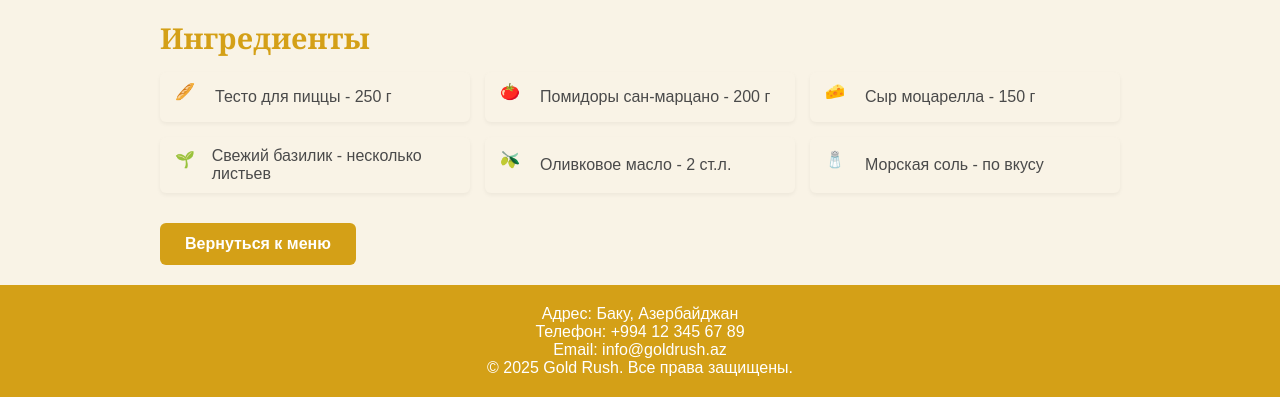
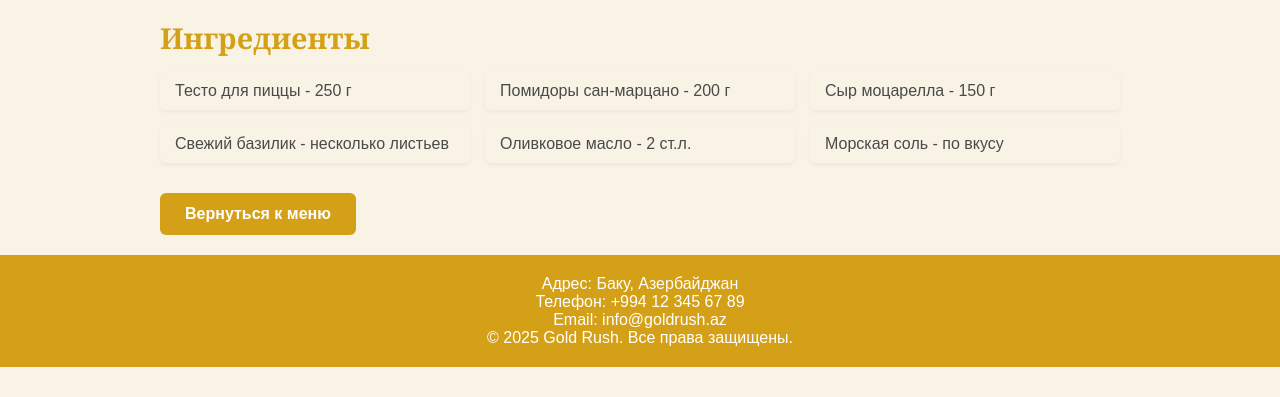
Before and after one commit to emilia845/Kursovaya, a plain HTML site: page margarita.html in a window 1280 px wide. Shown: the part 430-827 px from the top of the page. After the commit the page ends 800 px from the top, so only its background shows below. Drawn offline with Linux system fonts and the light colour scheme.

Commit message:
margarita.html

```diff
--- a/margarita.html
+++ b/margarita.html
@@ -38,27 +38,21 @@
         <h2 class="ingredients-title">Ингредиенты</h2>
         <ul class="ingredients-list">
             <li class="ingredient-item">
-                <span class="ingredient-icon">🥖</span>
                 Тесто для пиццы - 250 г
             </li>
             <li class="ingredient-item">
-                <span class="ingredient-icon">🍅</span>
                 Помидоры сан-марцано - 200 г
             </li>
             <li class="ingredient-item">
-                <span class="ingredient-icon">🧀</span>
                 Сыр моцарелла - 150 г
             </li>
             <li class="ingredient-item">
-                <span class="ingredient-icon">🌱</span>
                 Свежий базилик - несколько листьев
             </li>
             <li class="ingredient-item">
-                <span class="ingredient-icon">🫒</span>
                 Оливковое масло - 2 ст.л.
             </li>
             <li class="ingredient-item">
-                <span class="ingredient-icon">🧂</span>
                 Морская соль - по вкусу
             </li>
         </ul>
```
